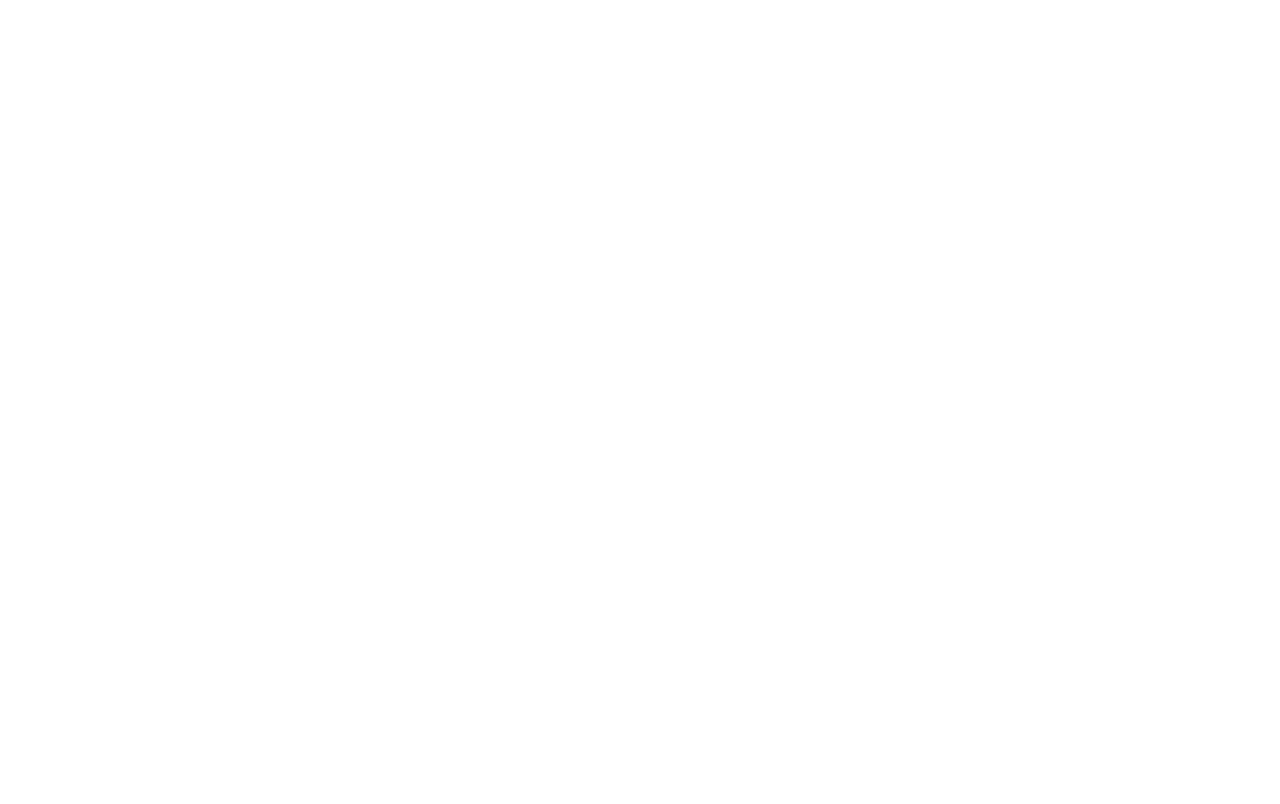
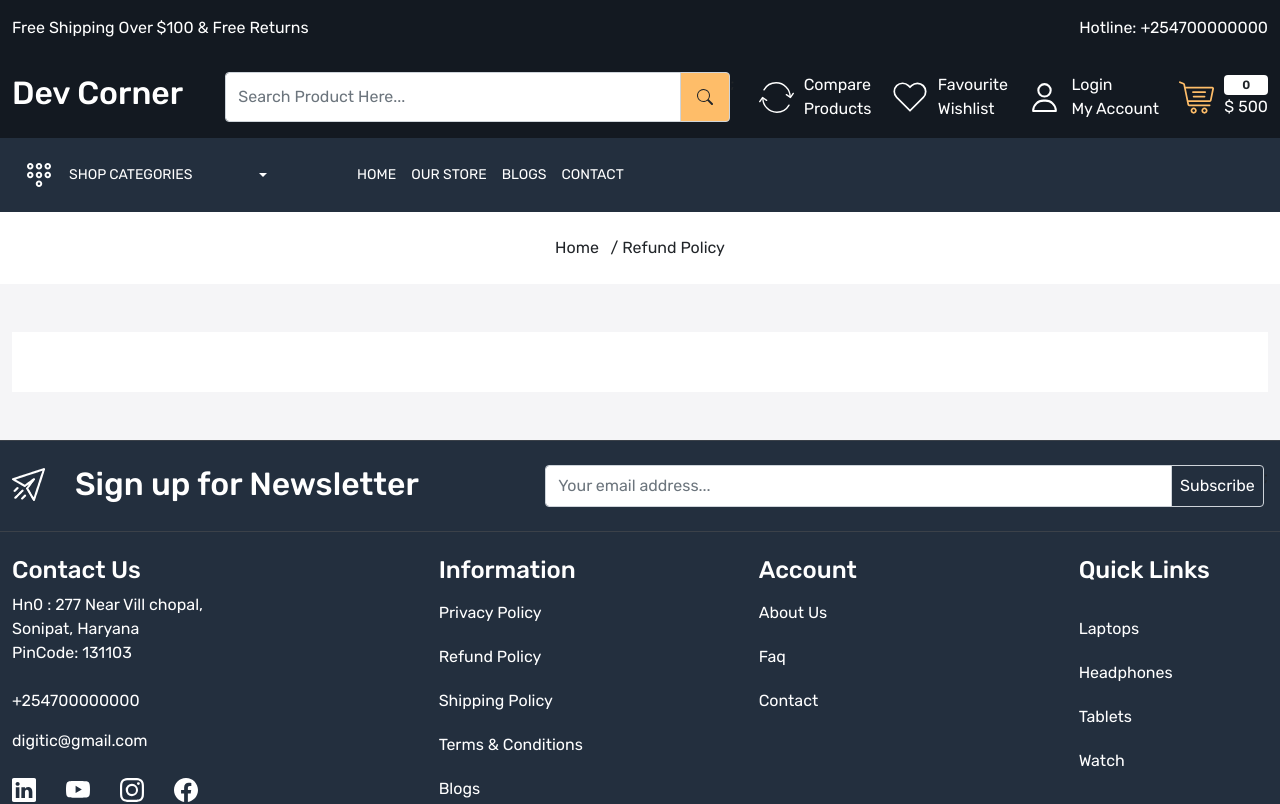
Before and after one commit to CynthiaKamau/ecommerce-react-frontend, a React (Create React App) app: page /refund-policy in a window 1280 px wide. Before the commit this address had no page. Shown: the top 804 px of the page. Built offline with nearby package versions, Linux system fonts and the light colour scheme.

Commit message:
Added policy sections and links in footer

```diff
--- a/src/App.css
+++ b/src/App.css
@@ -639,3 +639,11 @@
   color: white;
 }
 /*  auth card  ends*/
+
+/* Policy Pages */
+
+.policy {
+  background-color: white;
+  padding: 30px;
+}
+/* Policy Pages  ends */
--- a/src/App.js
+++ b/src/App.js
@@ -12,6 +12,10 @@
 import Forgotpassword from "./pages/ForgotPassword";
 import Signup from "./pages/Signup";
 import Resetpassword from "./pages/ResetPassword";
+import PrivacyPolicy from "./pages/PrivacyPolicy";
+import ShippingPolicy from "./pages/ShippingPolicy";
+import RefundPloicy from "./pages/RefundPolicy";
+import TermAndContions from "./pages/TermsAndConditions";
 
 function App() {
   return (
@@ -30,6 +34,10 @@
             <Route path="forgot-password" element={<Forgotpassword />} />
             <Route path="signup" element={<Signup />} />
             <Route path="reset-password" element={<Resetpassword />} />
+            <Route path="privacy-policy" element={<PrivacyPolicy />} />
+            <Route path="refund-policy" element={<RefundPloicy />} />
+            <Route path="shipping-policy" element={<ShippingPolicy />} />
+            <Route path="term-conditions" element={<TermAndContions />} />
           </Route>
         </Routes>
       </BrowserRouter>
--- a/src/components/Footer.js
+++ b/src/components/Footer.js
@@ -74,19 +74,19 @@
             <div className="col-3 text-white mb-4">
               <h4>Information</h4>
               <div className="footer-links d-flex flex-column">
-                <Link to="" className="text-white py-2 mb-1">
+                <Link to="/privacy-policy" className="text-white py-2 mb-1">
                   Privacy Policy
                 </Link>
-                <Link to="" className="text-white py-2 mb-1">
+                <Link to="/refund-policy" className="text-white py-2 mb-1">
                   Refund Policy
                 </Link>
-                <Link to="" className="text-white py-2 mb-1">
+                <Link to="/shipping-policy" className="text-white py-2 mb-1">
                   Shipping Policy
                 </Link>
-                <Link to="" className="text-white py-2 mb-1">
-                  Terms and Conditions
+                <Link to="/term-conditions" className="text-white py-2 mb-1">
+                  Terms & Conditions
                 </Link>
-                <Link to="" className="text-white py-2 mb-1">
+                <Link to="/blog" className="text-white py-2 mb-1">
                   Blogs
                 </Link>
               </div>
@@ -94,13 +94,13 @@
             <div className="text-white mb-4 col-3">
               <h4>Account</h4>
               <div className="footer-links d-flex flex-column">
-                <Link to="" className="text-white py-2 mb-1">
+                <Link to="/about" className="text-white py-2 mb-1">
                   About Us
                 </Link>
                 <Link to="" className="text-white py-2 mb-1">
                   Faq
                 </Link>
-                <Link to="" className="text-white py-2 mb-1">
+                <Link to="/contact" className="text-white py-2 mb-1">
                   Contact
                 </Link>
               </div>
--- /dev/null
+++ b/src/pages/PrivacyPolicy.js
@@ -0,0 +1,23 @@
+
+import React from "react";
+import BreadCrumb from "../components/BreadCrumb";
+import Meta from "../components/Meta";
+import Container from "../components/Container";
+
+const PrivacyPolicy = () => {
+  return (
+    <>
+      <Meta title={"Privacy Policy"} />
+      <BreadCrumb title="Privacy Policy" />
+      <Container class1="policy-wrapper py-5 home-wrapper-2">
+        <div className="row">
+          <div className="col-12">
+            <div className="policy"></div>
+          </div>
+        </div>
+      </Container>
+    </>
+  );
+};
+
+export default PrivacyPolicy;
--- /dev/null
+++ b/src/pages/RefundPolicy.js
@@ -0,0 +1,23 @@
+
+import React from "react";
+import BreadCrumb from "../components/BreadCrumb";
+import Meta from "../components/Meta";
+import Container from "../components/Container";
+
+const RefundPloicy = () => {
+  return (
+    <>
+      <Meta title={"Refund Policy"} />
+      <BreadCrumb title="Refund Policy" />
+      <Container class1="policy-wrapper py-5 home-wrapper-2">
+        <div className="row">
+          <div className="col-12">
+            <div className="policy"></div>
+          </div>
+        </div>
+      </Container>
+    </>
+  );
+};
+
+export default RefundPloicy;
--- /dev/null
+++ b/src/pages/ShippingPolicy.js
@@ -0,0 +1,22 @@
+import React from "react";
+import BreadCrumb from "../components/BreadCrumb";
+import Container from "../components/Container";
+import Meta from "../components/Meta";
+
+const ShippingPolicy = () => {
+  return (
+    <>
+      <Meta title={"Shippingg Pplicy"} />
+      <BreadCrumb title="Shippingg Pplicy" />
+      <Container class1="policy-wrapper py-5 home-wrapper-2">
+        <div className="row">
+          <div className="col-12">
+            <div className="policy"></div>
+          </div>
+        </div>
+      </Container>
+    </>
+  );
+};
+
+export default ShippingPolicy;
--- /dev/null
+++ b/src/pages/TermsAndConditions.js
@@ -0,0 +1,23 @@
+
+import React from "react";
+import BreadCrumb from "../components/BreadCrumb";
+import Meta from "../components/Meta";
+import Container from "../components/Container";
+
+const TermAndContions = () => {
+  return (
+    <>
+      <Meta title={"Term And Conditions"} />
+      <BreadCrumb title="Term And Conditions" />
+      <Container className="policy-wrapper py-5 home-wrapper-2">
+        <div className="row">
+          <div className="col-12">
+            <div className="policy"></div>
+          </div>
+        </div>
+      </Container>
+    </>
+  );
+};
+
+export default TermAndContions;
```
